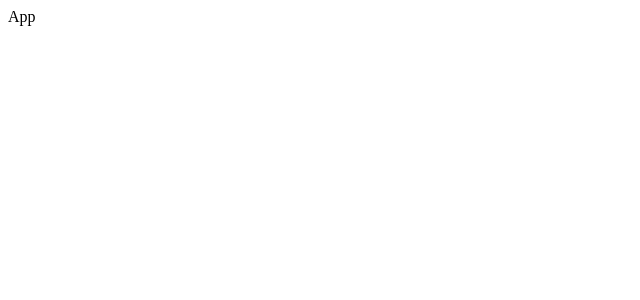
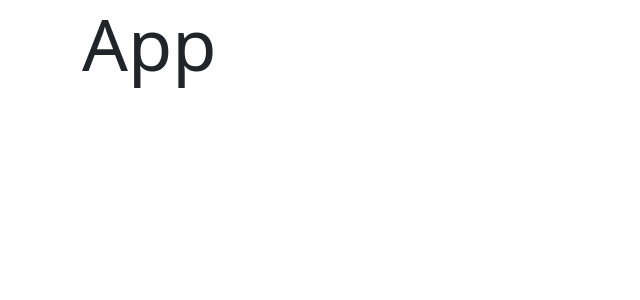
Before and after one commit to MariusCodeAcademy/type19_19_react_ts_event_fetch, a React (Vite) app: page / in a window 1280 px wide. Shown: the top 300 px of the page, without its empty margins (0-640 px from the left). Built offline with nearby package versions, Linux system fonts and the light colour scheme.

Commit message:
bootstrap

```diff
--- a/package.json
+++ b/package.json
@@ -10,6 +10,7 @@
     "preview": "vite preview"
   },
   "dependencies": {
+    "bootstrap": "^5.3.3",
     "react": "^18.2.0",
     "react-dom": "^18.2.0"
   },
--- a/src/App.tsx
+++ b/src/App.tsx
@@ -1,5 +1,9 @@
 import React from 'react';
 
 export default function App() {
-  return <div>App</div>;
+  return (
+    <div className='container'>
+      <h1 className='display-2'>App</h1>
+    </div>
+  );
 }
--- a/src/main.tsx
+++ b/src/main.tsx
@@ -1,6 +1,7 @@
 // import React from 'react';
 import ReactDOM from 'react-dom/client';
 import App from './App.tsx';
+import 'bootstrap/dist/css/bootstrap.css';
 
 ReactDOM.createRoot(document.getElementById('root')!).render(
   // <React.StrictMode>
```
Also changed, not shown: 1 other file (tests, documents, lock files or other folders).
